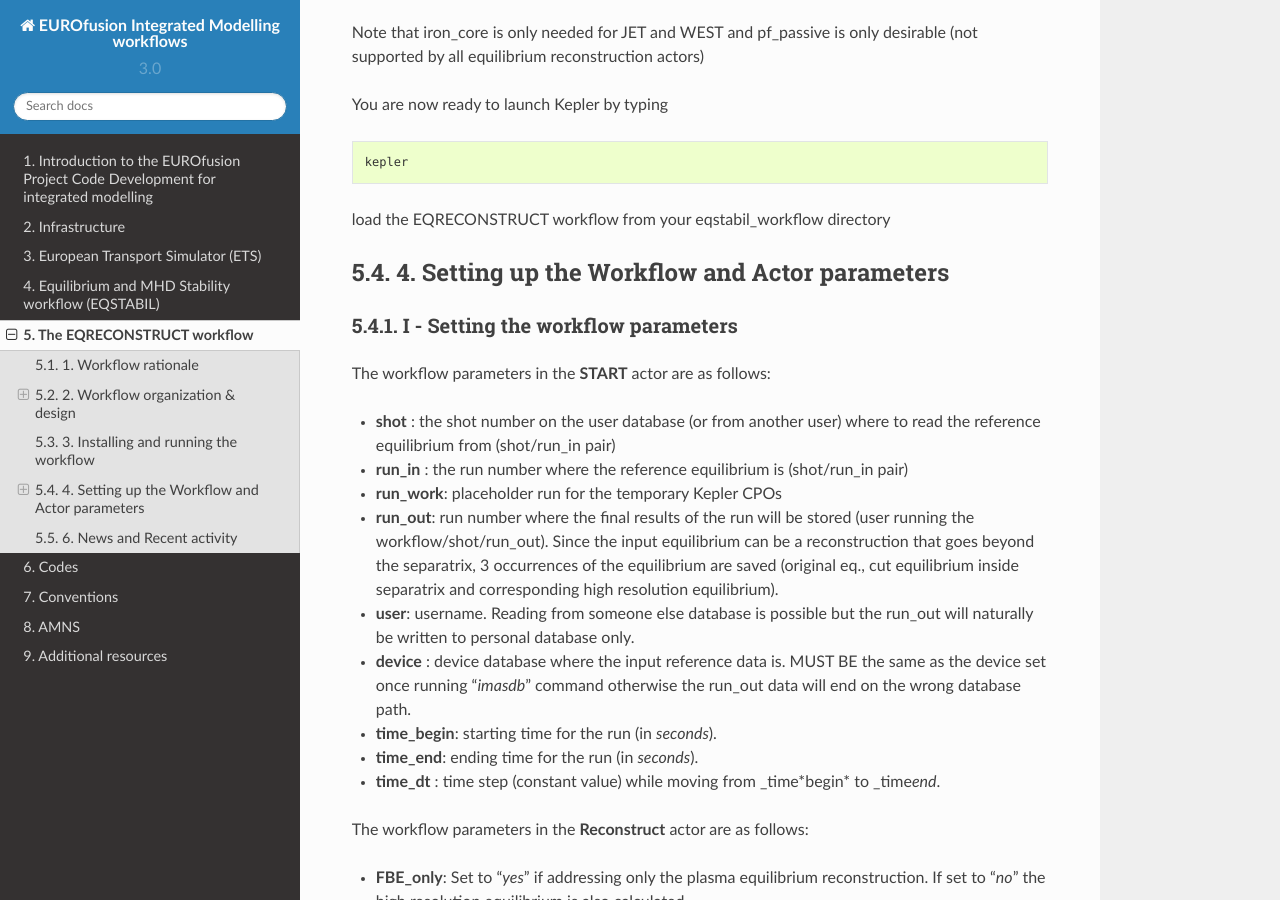
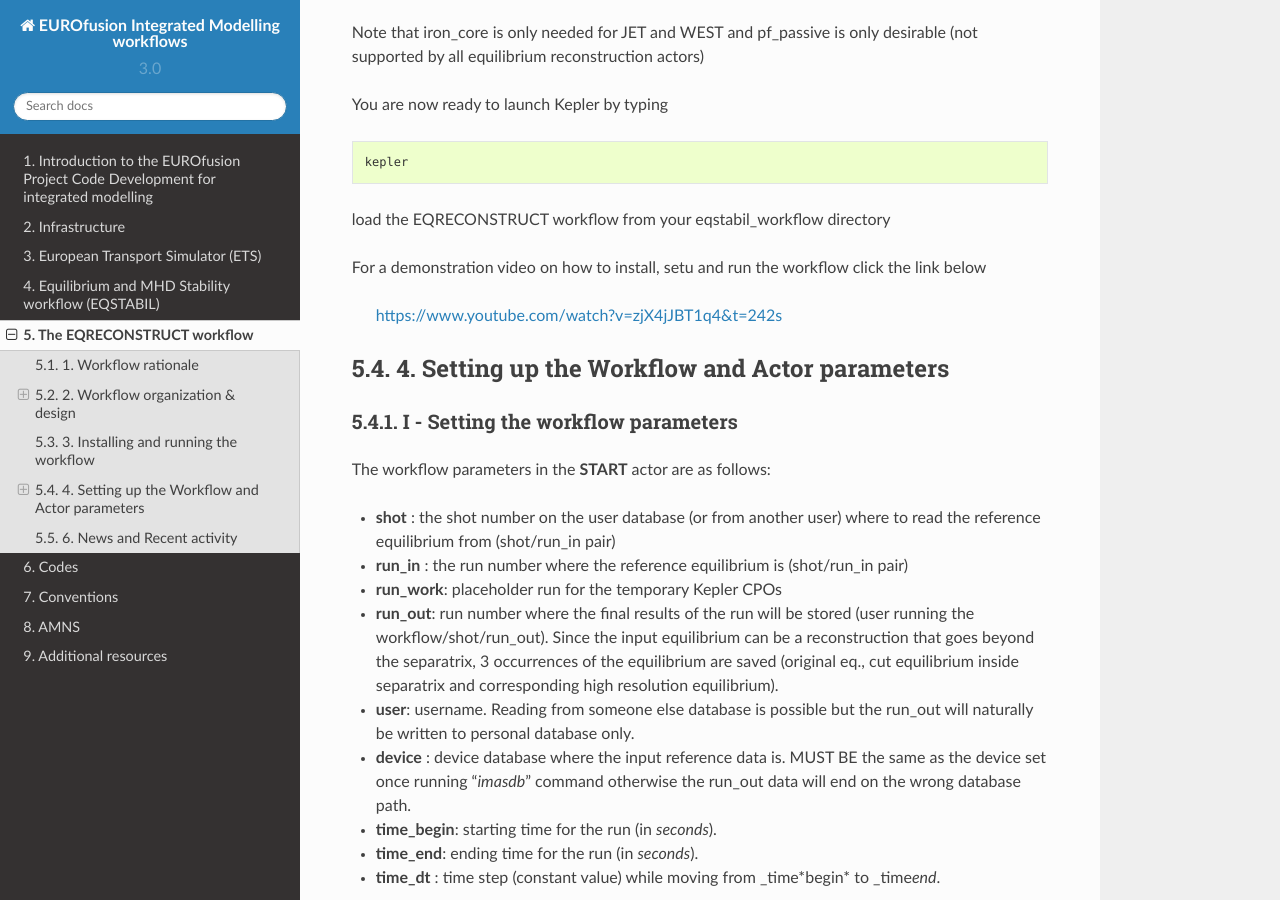
Before and after one commit to WPCD-Workflows/documentation, a Sphinx documentation site: the page built from source/eqreconstr.rst, in a window 1280 px wide and 900 px high, scrolled down 5593 px. Built offline with Sphinx 7.4.7 and the Read the Docs theme 2.0.0, drawn with Linux system fonts in a browser that asks for light colours.

Commit message:
Update eqreconstr.rst

```diff
--- a/source/eqreconstr.rst
+++ b/source/eqreconstr.rst
@@ -235,6 +235,10 @@ You are now ready to launch Kepler by typing
 
 load the EQRECONSTRUCT workflow from your eqstabil_workflow directory
 
+For a demonstration video on how to install, setu and run the workflow click the link below
+
+   https://www.youtube.com/watch?v=zjX4jJBT1q4&t=242s
+
 
 4. Setting up the Workflow and Actor parameters
 ===============================================
```
